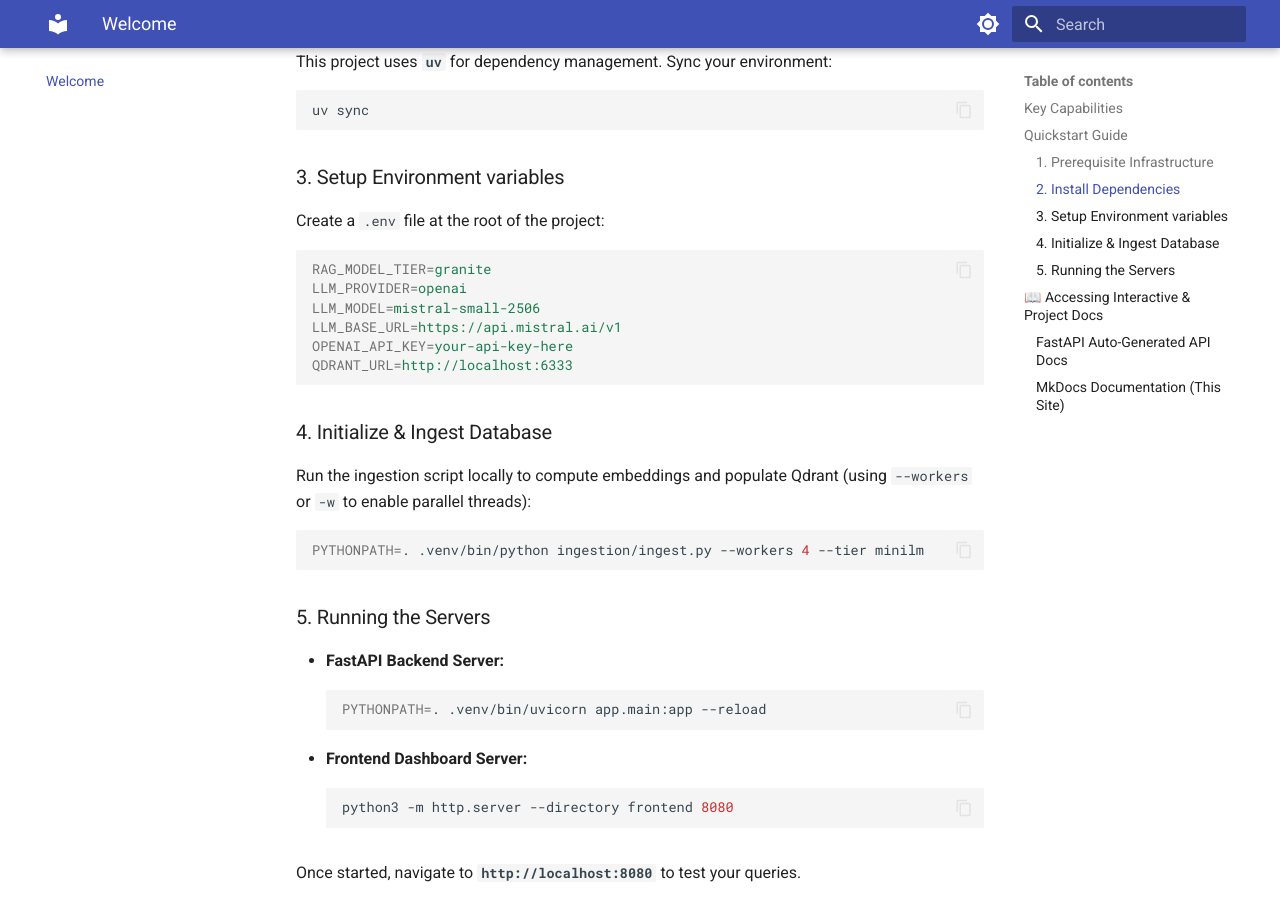
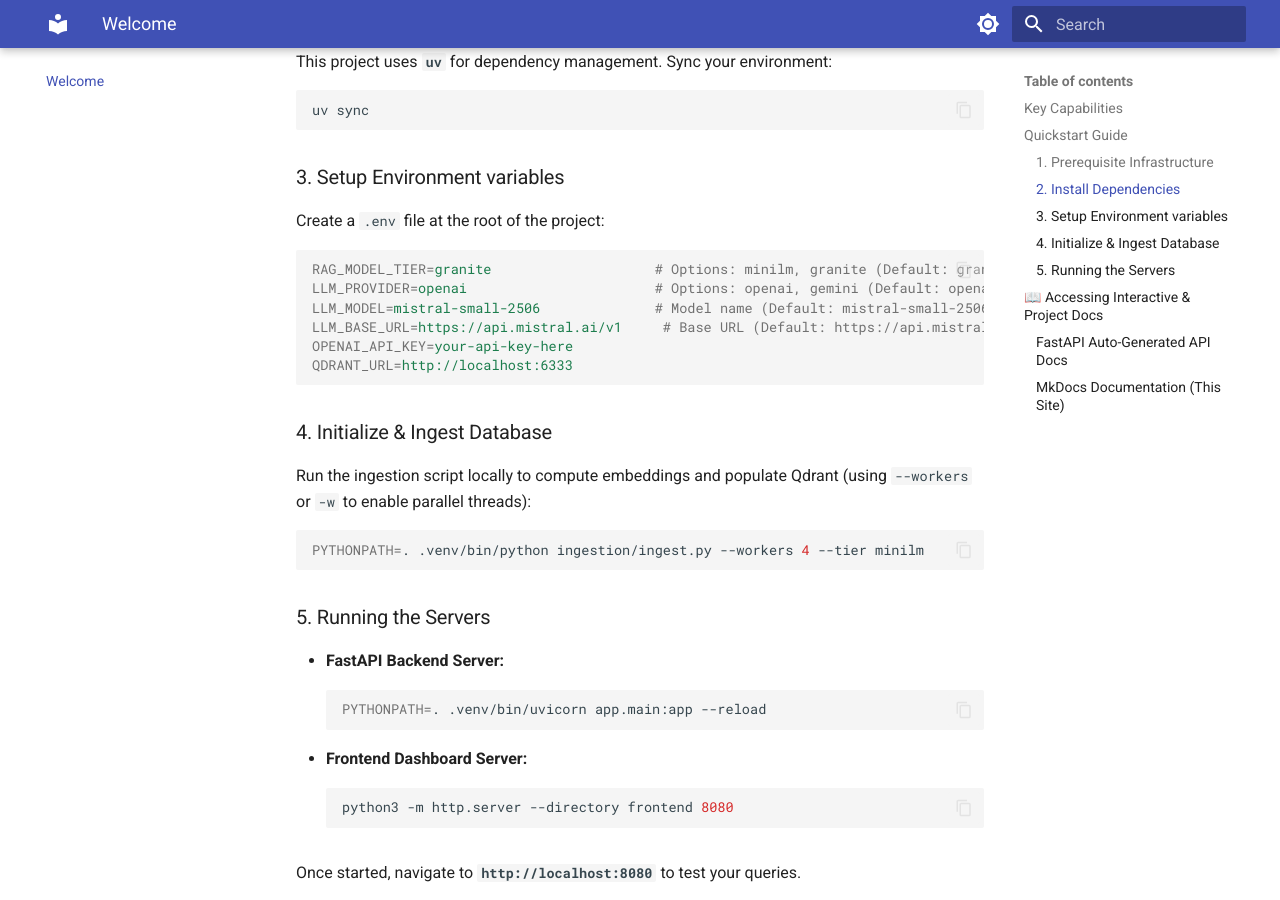
Before and after one commit to parthmh/fastapi_doc_rag, an MkDocs documentation site: the page built from docs/index.md, in a window 1280 px wide and 900 px high, scrolled down 1076 px. Built offline with MkDocs 1.6.1 and Material for MkDocs 9.7.7, drawn with Linux system fonts in a browser that asks for light colours.

Commit message:
docs: annotate default Granite/Mistral configurations in README and index

````diff
--- a/docs/index.md
+++ b/docs/index.md
@@ -33,10 +33,10 @@
 ### 3. Setup Environment variables
 Create a `.env` file at the root of the project:
 ```ini
-RAG_MODEL_TIER=granite
-LLM_PROVIDER=openai
-LLM_MODEL=mistral-small-2506
-LLM_BASE_URL=https://api.mistral.ai/v1
+RAG_MODEL_TIER=granite                    # Options: minilm, granite (Default: granite)
+LLM_PROVIDER=openai                       # Options: openai, gemini (Default: openai)
+LLM_MODEL=mistral-small-2506              # Model name (Default: mistral-small-2506)
+LLM_BASE_URL=https://api.mistral.ai/v1     # Base URL (Default: https://api.mistral.ai/v1)
 OPENAI_API_KEY=your-api-key-here
 QDRANT_URL=http://localhost:6333
 ```
````
Also changed, not shown: README.md (+4 -4 lines).
